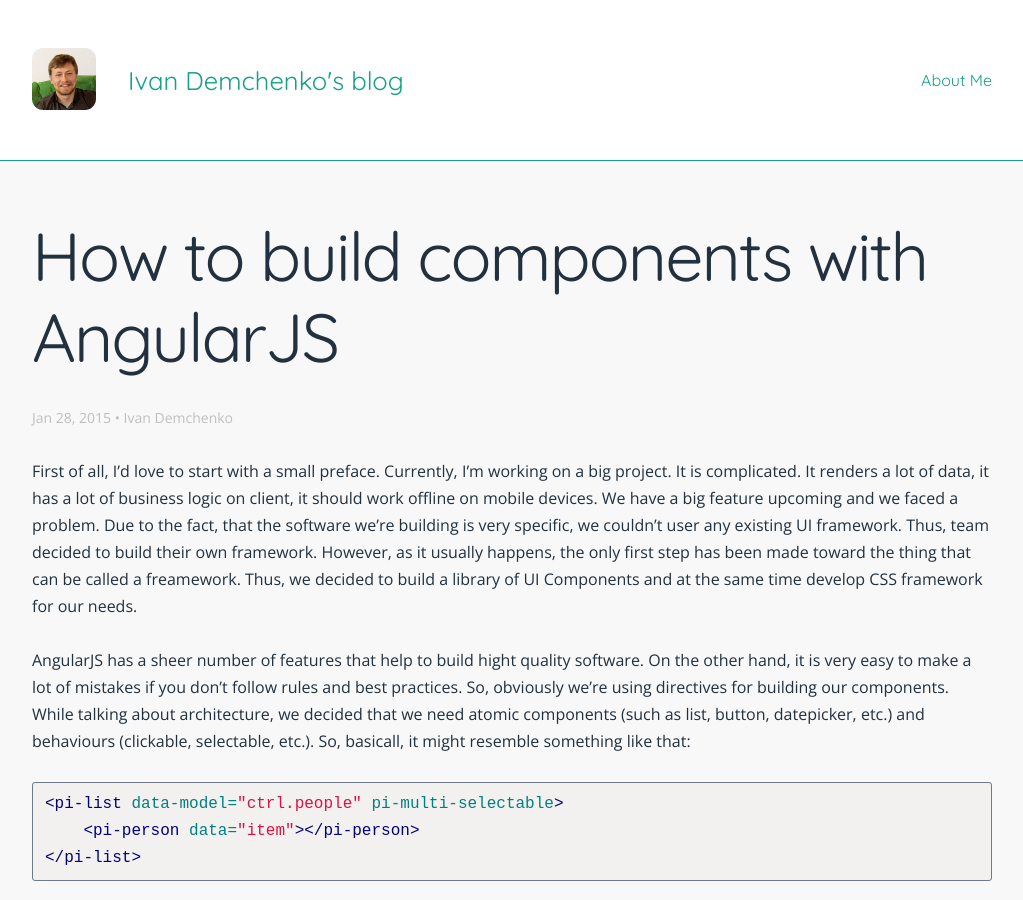
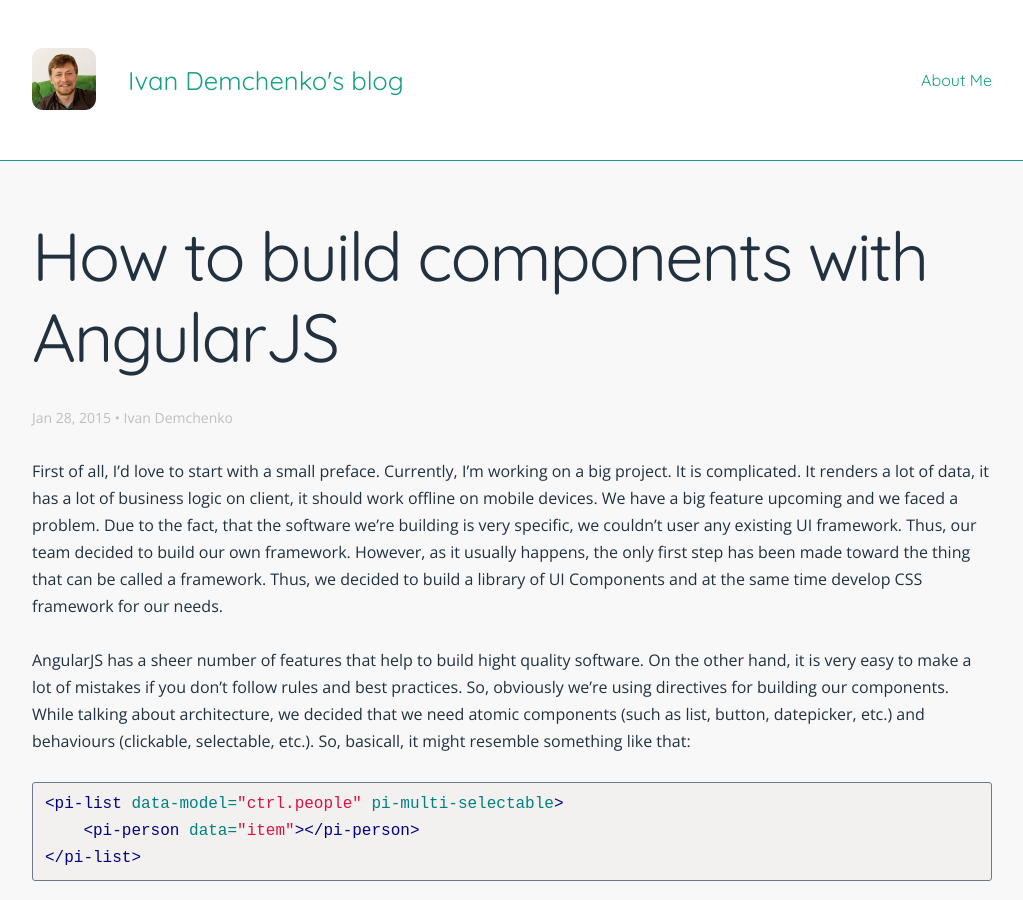
Before and after one commit to ivan-demchenko/ivan-demchenko.github.io, a Jekyll site: the page built from _posts/2015-01-28-building-components-with-angular.md, in a window 1280 px wide and 900 px high. Shown: the whole window, without its empty margins (128-1151 px from the left). Built offline with Jekyll 4.4.1, drawn with Linux system fonts in a browser that asks for light colours; Markdown is read by kramdown in place of the engine named in the settings; comment, search, counter and statistics services are not loaded.

Commit message:
fixed typo

```diff
--- a/_posts/2015-01-28-building-components-with-angular.md
+++ b/_posts/2015-01-28-building-components-with-angular.md
@@ -7,7 +7,7 @@
 keywords:   "JavaScript, AngularJS, components, directives"
 desc:       "In this article I want to start my story of building components with AngularJS"
 ---
-First of all, I'd love to start with a small preface. Currently, I'm working on a big project. It is complicated. It renders a lot of data, it has a lot of business logic on client, it should work offline on mobile devices. We have a big feature upcoming and we faced a problem. Due to the fact, that the software we're building is very specific, we couldn't user any existing UI framework. Thus, team decided to build their own framework. However, as it usually happens, the only first step has been made toward the thing that can be called a freamework. Thus, we decided to build a library of UI Components and at the same time develop CSS framework for our needs.
+First of all, I'd love to start with a small preface. Currently, I'm working on a big project. It is complicated. It renders a lot of data, it has a lot of business logic on client, it should work offline on mobile devices. We have a big feature upcoming and we faced a problem. Due to the fact, that the software we're building is very specific, we couldn't user any existing UI framework. Thus, our team decided to build our own framework. However, as it usually happens, the only first step has been made toward the thing that can be called a framework. Thus, we decided to build a library of UI Components and at the same time develop CSS framework for our needs.
 
 AngularJS has a sheer number of features that help to build hight quality software. On the other hand, it is very easy to make a lot of mistakes if you don't follow rules and best practices. So, obviously we're using directives for building our components. While talking about architecture, we decided that we need atomic components (such as list, button, datepicker, etc.) and behaviours (clickable, selectable, etc.). So, basicall, it might resemble something like that:
 
```
